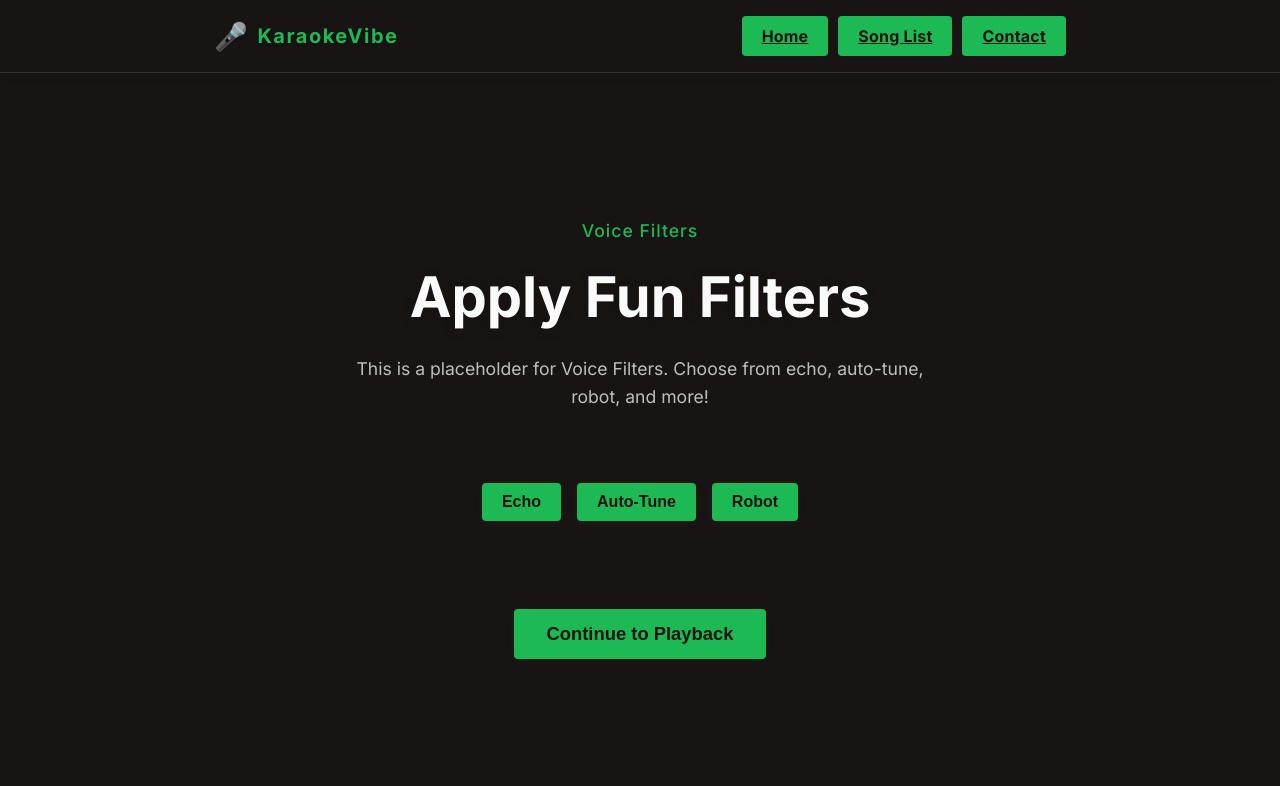
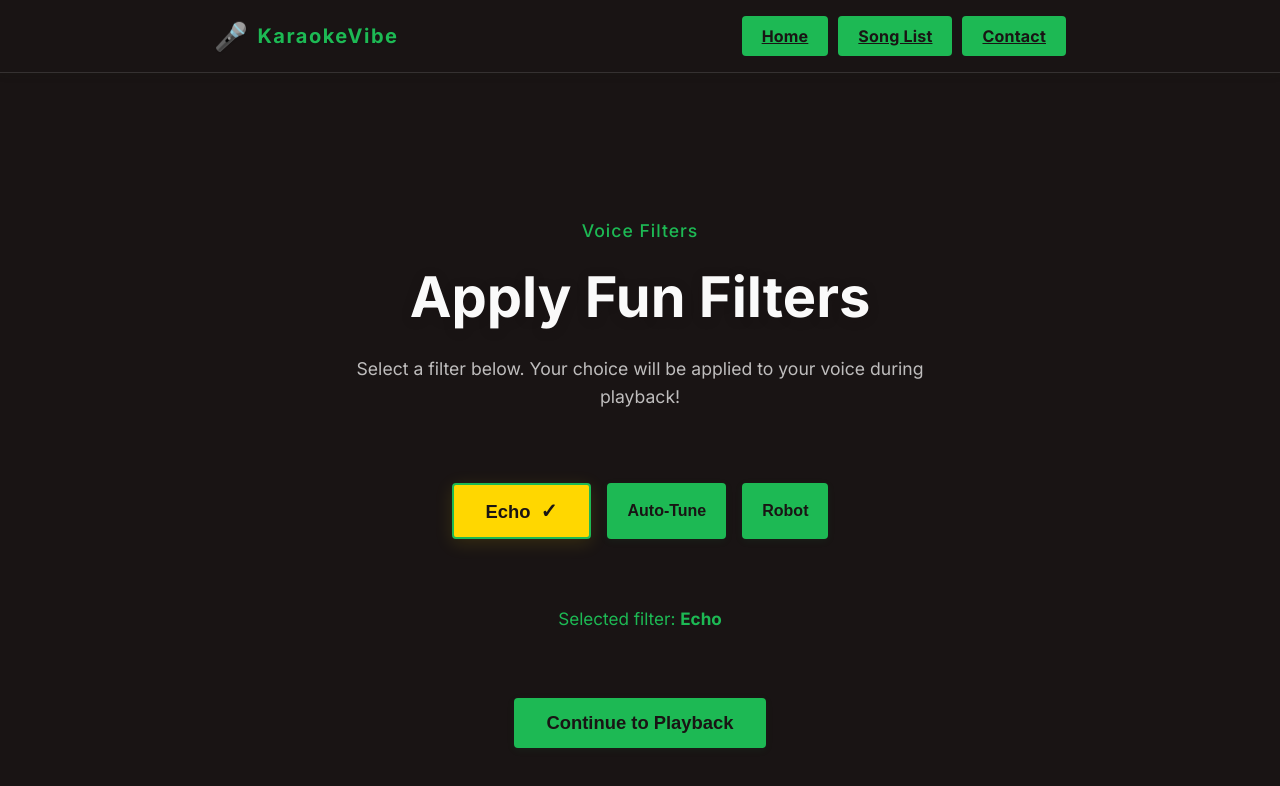
Before and after one commit to Workflow-Manager-admin/karaokevibe-32544-73be3bd8, a React (Create React App) app in the folder karaoke_app/: page /filters in a window 1280 px wide. Shown: the top 786 px of the page. Built offline with nearby package versions, Linux system fonts and the light colour scheme; the HTML template or start-up script is replaced by a standard one.

Commit message:
Auto-commit: Changes as of 2025-06-06T07:10:52.313605+00:00

```diff
--- a/karaoke_app/src/VoiceFilters.js
+++ b/karaoke_app/src/VoiceFilters.js
@@ -1,27 +1,66 @@
-import React from "react";
+import React, { useState } from "react";
 
 // PUBLIC_INTERFACE
 /**
- * KaraokeVibe - VoiceFilters Stub Component
- * Displays a placeholder UI for the Voice Filters feature.
- * Adds a button to continue to Playback for demo.
+ * KaraokeVibe - VoiceFilters Component with Selectable Filters UI
+ * Shows mock voice filter buttons. Selected filter is tracked in state, with clear visual distinction.
+ * No audio or backend logic is implemented at this stage.
  */
 import { useNavigate } from "react-router-dom";
 
+const FILTERS = [
+  { label: "Echo", value: "echo" },
+  { label: "Auto-Tune", value: "autotune" },
+  { label: "Robot", value: "robot" },
+];
+
 function VoiceFilters() {
   const navigate = useNavigate();
+  const [selected, setSelected] = useState("echo"); // "echo" is default
 
   return (
     <div className="hero">
       <div className="subtitle">Voice Filters</div>
       <h1 className="title">Apply Fun Filters</h1>
       <div className="description">
-        This is a placeholder for Voice Filters. Choose from echo, auto-tune, robot, and more!
+        Select a filter below. Your choice will be applied to your voice during playback!
       </div>
-      <div style={{ margin: "2rem 0", display: "flex", gap: 16, justifyContent: "center" }}>
-        <button className="btn" disabled>Echo</button>
-        <button className="btn" disabled>Auto-Tune</button>
-        <button className="btn" disabled>Robot</button>
+      <div style={{ margin: "2rem 0", display: "flex", gap: 16, justifyContent: "center", flexWrap: "wrap" }}>
+        {FILTERS.map((f) => (
+          <button
+            key={f.value}
+            className={
+              selected === f.value
+                ? "btn btn-large"
+                : "btn"
+            }
+            style={
+              selected === f.value
+                ? {
+                    background: "var(--accent)",
+                    color: "var(--secondary)",
+                    border: "2px solid var(--primary)",
+                    fontWeight: 700,
+                    boxShadow: "0 4px 18px rgba(255,215,0,0.13)",
+                    transition: "background 0.22s"
+                  }
+                : {}
+            }
+            type="button"
+            onClick={() => setSelected(f.value)}
+            aria-pressed={selected === f.value}
+          >
+            {f.label}
+            {selected === f.value && (
+              <span style={{ marginLeft: 10, fontSize: "1.1em" }} aria-label="selected">
+                ✓
+              </span>
+            )}
+          </button>
+        ))}
+      </div>
+      <div className="description" style={{ margin: "10px 0", fontSize: "1.07em", color: "var(--primary)" }}>
+        Selected filter: <b>{FILTERS.find(f => f.value === selected)?.label}</b>
       </div>
       <div style={{ margin: "2rem 0" }}>
         <button
```
Also changed, not shown: 2 other files (tests, documents, lock files or other folders).
